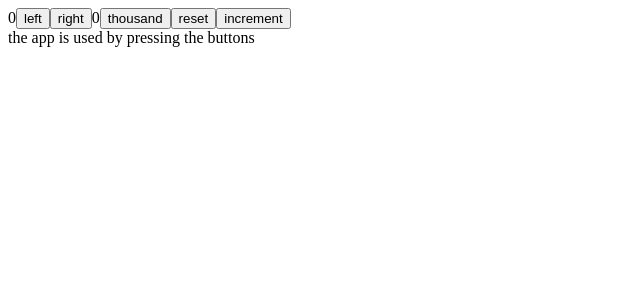
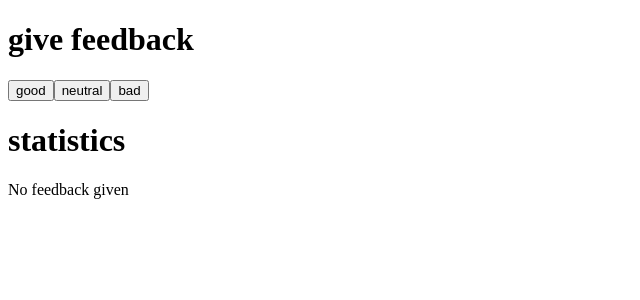
Before and after one commit to travis-vandame/university-helsinki-full-stack-open, a React (Vite) app in the folder part1/courseinfo/: page / in a window 1280 px wide. Shown: the top 300 px of the page, without its empty margins (0-640 px from the left). Built offline with nearby package versions, Linux system fonts and the light colour scheme.

Commit message:
chore(unicafe): Completed Part1 unicafe

```diff
--- a/part1/courseinfo/src/App.jsx
+++ b/part1/courseinfo/src/App.jsx
@@ -1,167 +1,88 @@
 import { useState } from 'react'
 
-/*
-// function that retruns a function
-const hello = (who) => {
-  const handler = () => {
-    console.log('hello world', who)
-  }
-  return handler
+const Header = ({ text }) => <h1>{text}</h1>
+const Button = ({ onClick, text }) => {
+  return(
+    <button onClick={onClick}>{text}</button>
+  )
+}
+const StatisticLine = ({ text, value }) => {
+  return <tr><td>{text}</td><td>{value}</td></tr>
 }
 
-const hello = (who) => {
-  return () => {
-    console.log('hello', who)
-  }
-}
-*/
-const hello = (who) => () => {
-  console.log('hello', who)
-}
+const Statistics = ({ statistics }) => {
+  const isEmpty = Object.values(statistics).every(val => val === 0)
+  const totalClicks = Object.values(statistics).reduce((sum, v) => sum + v, 0)
+  const average = (statistics.good - statistics.bad) / totalClicks
+  const positivePercentage = (statistics.good / totalClicks) * 100
 
-const History = (props) => {
-  if (props.allClicks.length === 0) {
-    return (
-      <div>
-        the app is used by pressing the buttons
-      </div>
-    )
-  }
+  if (isEmpty) return <div><span>No feedback given</span></div>
+
   return (
-    <div>
-      button press history: {props.allClicks.join(' ')}
-    </div>
+    <table>
+      <caption></caption>
+      <thead></thead>
+      <tbody>
+        <StatisticLine text='good' value={statistics.good} />
+        <StatisticLine text='neutral' value={statistics.neutral} />
+        <StatisticLine text='bad' value={statistics.bad} />
+        <StatisticLine text='all' value={totalClicks} />
+        <StatisticLine text='average' value={average} />
+        <StatisticLine text='positive' value={`${positivePercentage} %`} />
+      </tbody>
+    </table>
   )
 }
 
-const Button = ({ onClick, text }) => <button onClick={onClick}>{text}</button>
+const App = (props) => {
+  const [isDebug, setIsDebug] = useState(true)
+  const [feedbackClicks, setFeedbackClicks] = useState({
+    good: 0,
+    neutral: 0,
+    bad: 0
+  })
 
-const App = (props) => {
-  const [left, setLeft] = useState(0)
-  const [right, setRight] = useState(0)
-  const [allClicks, setAll] = useState([])
-  const [value, setValue] = useState(10)
+  isDebug && console.log('App props', props)
+  isDebug && console.log('Feedback Clicks:', feedbackClicks)
 
-  const setToValue = (newValue) => {
-    console.log('value now', newValue)
-    setValue(newValue)
+  const handleFeedbackGood = () => {
+    const newFeedback = {
+      ...feedbackClicks,
+      good: feedbackClicks.good + 1,
+    }
+    isDebug && console.log('Feedback Good Before:', feedbackClicks.good)
+    setFeedbackClicks(newFeedback)
+    isDebug && console.log('Feedback Good After:', newFeedback.good)
   }
 
-  /*
-  const setToValue = (newValue) => () => {
-    console.log('value now', newValue)
-    setValue(newValue)
+  const handleFeedbackNeutral = () => {
+    const newFeedback = {
+      ...feedbackClicks,
+      neutral: feedbackClicks.neutral + 1,
+    }
+    isDebug && console.log('Feedback Neutral Before:', feedbackClicks.neutral)
+    setFeedbackClicks(newFeedback)
+    isDebug && console.log('Feedback Neutral After', newFeedback.neutral)
   }
 
-  const [total, setTotal] = useState(0)
-
-  console.log('rendering with all clicks value', allClicks)
-  console.log('total', total)
-  */
-
-  const handleLeftClick = () => {
-    // don't use push it will mutate the allClicks directly
-    setAll(allClicks.concat('L'))
-    setLeft(left +1)
-    /*
-    const updatedLeft = left + 1
-    setLeft(updatedLeft)
-    setTotal(updatedLeft + left)
-    */
+  const handleFeedBackBad = () => {
+    const newFeedBack = {
+      ...feedbackClicks,
+      bad: feedbackClicks.bad + 1
+    }
+    isDebug && console.log('Feedback Bad Before:', feedbackClicks.bad)
+    setFeedbackClicks(newFeedBack)
+    isDebug && console.log('Feedback Bad After', newFeedBack.bad)
   }
-
-  const handleRightClick = () => {
-    setAll(allClicks.concat('R')) // // don't use push it will mutate the allClicks directly
-    setRight(right +1)
-    /*
-    const updatedRight = right +1
-    setRight(updatedRight)
-    setTotal(updatedRight + right)
-    */
-  }
-  /**
-  const [clicks, setClicks] = useState({
-    left: 0,
-    right: 0
-  })
-
-  const handleLeftClick = () => {
-    const newClicks = {
-      left: clicks.left + 1,
-      right: clicks.right
-    }
-    setClicks(newClicks)
-  }
-
-  const handleRightClick = () => {
-    const newClicks = {
-      left: clicks.left,
-      right: clicks.right + 1
-    }
-    setClicks(newClicks)
-  }
-
-  const handleLeftClick = () => {
-    const newClicks = {
-      ...clicks,
-      left: clicks.left + 1
-    }
-    console.log('increasing, left value before', clicks.left)
-    setClicks(newClicks)
-  }
-
-  const handleRightClick = () => {
-    const newClicks = {
-        ...clicks,
-        right: clicks.right + 1
-    }
-    console.log('increasing, right value before', clicks.right)
-    setClicks(newClicks)
-  }
-
-  const handleLeftClick =() => setClicks({...clicks, left: clicks.left +1})
-  const handleRightClick = () => setClicks({...clicks, right: clicks.right +1})
-  */
 
   return (
     <div>
-      {/*
-      {left}
-      <button onClick={() => setLeft(left +1)} >
-        left
-      </button>
-      <button onClick={() => setRight(right +1)} >
-        right
-      </button>
-      {right}
-      {left}
-      <button onClick={handleLeftClick}>left</button>
-      <button onClick={handleRightClick}>right</button>
-      {right}
-      <p>{allClicks.join(' ')}</p>
-      <p>Total {total}</p>
-
-      <button onClick={hello('world')}>button</button>
-      <button onClick={hello('react')}>button</button>
-      <button onClick={hello('function')}>button</button>
-
-      <button onClick={setToValue(1000)}>thousand</button>
-      <button onClick={setToValue(0)}>reset</button>
-      <button onClick={setToValue(value + 1)}>increment</button>
-
-      <button onClick={() => setToValue(1000)}>thousand</button>
-      <button onClick={() => setToValue(0)}>reset</button>
-      <button onClick={() => setToValue(value + 1)}>increment</button>
-      */}
-      {left}
-      <Button onClick={handleLeftClick} text='left' />
-      <Button onClick={handleRightClick} text='right' />
-      {right}
-      <Button onClick={() => setToValue(1000)} text='thousand' />
-      <Button onClick={() => setToValue(0)} text='reset' />
-      <Button onClick={() => setToValue(value + 1)} text='increment' />
-
-      <History allClicks={allClicks} />
+      <Header text='give feedback' />
+      <Button onClick={handleFeedbackGood} text='good' />
+      <Button onClick={handleFeedbackNeutral} text='neutral' />
+      <Button onClick={handleFeedBackBad} text='bad' />
+      <Header text='statistics' />
+      <Statistics statistics={feedbackClicks} />
     </div>
   )
 }
```
